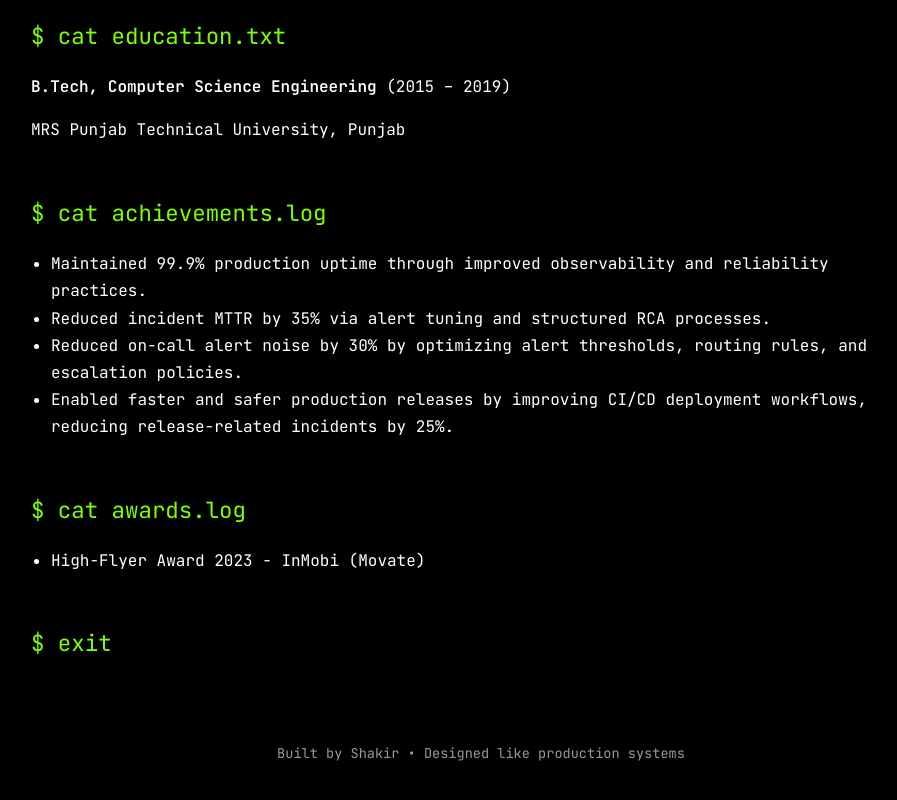
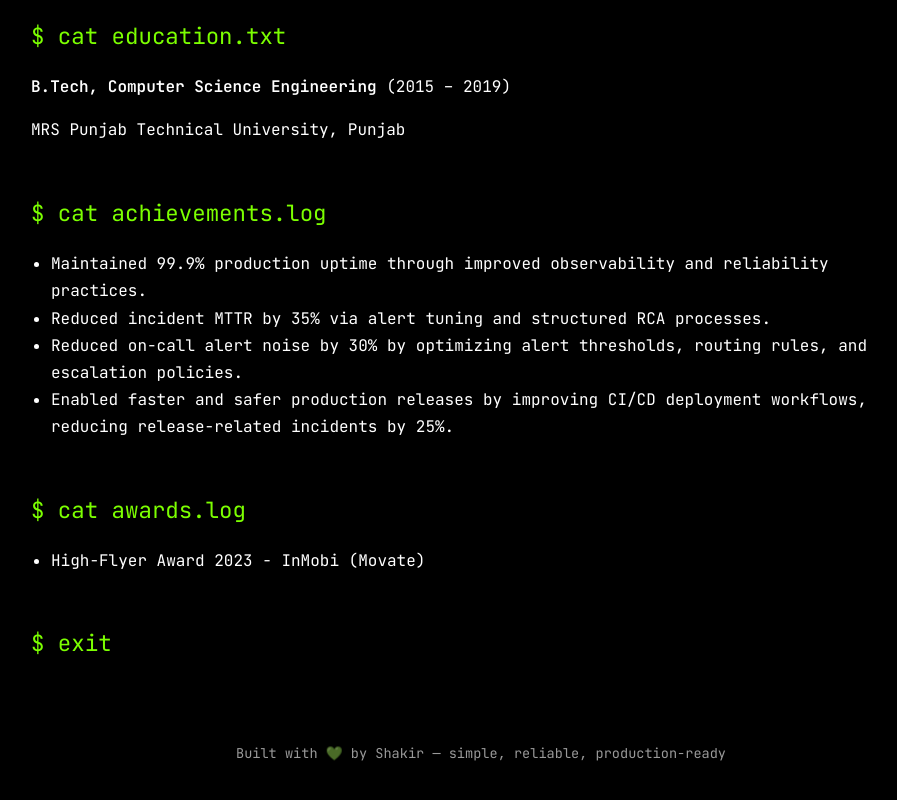
Before and after one commit to shakirbhattt/personal-portfolio, a plain HTML site: page index.html in a window 1280 px wide. Shown: the part 2812-3612 px from the top of the page, without its empty margins (159-1056 px from the left). Drawn offline with nearby package versions, Linux system fonts and the light colour scheme.

Commit message:
Update footer text for clarity and style

```diff
--- a/index.html
+++ b/index.html
@@ -256,7 +256,7 @@
   <h2><span class="prompt">$</span> exit</h2>
 
   <footer>
-    Built by Shakir • Designed like production systems
+   Built with 💚 by Shakir — simple, reliable, production-ready
   </footer>
 
 </div>
```
